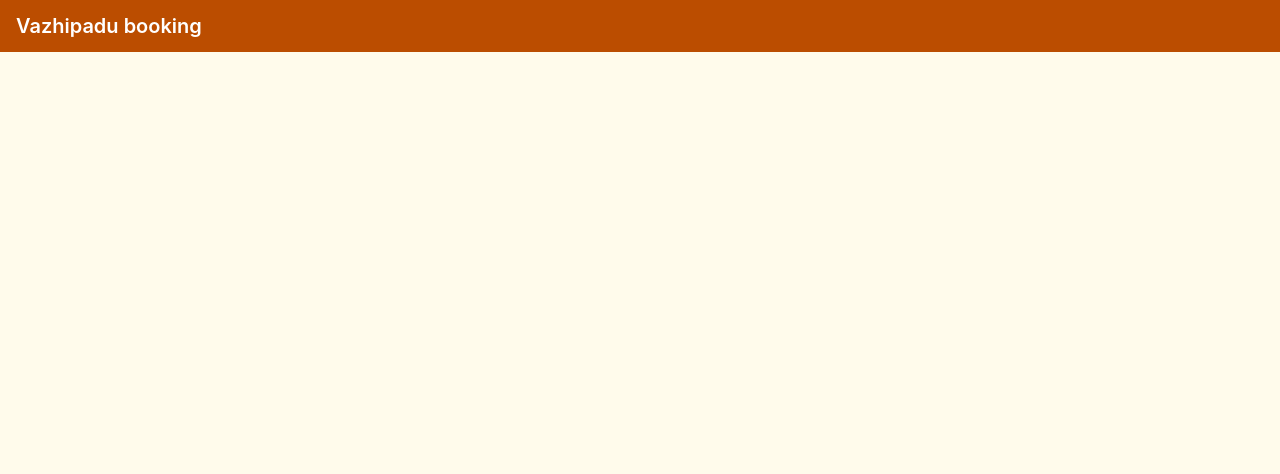
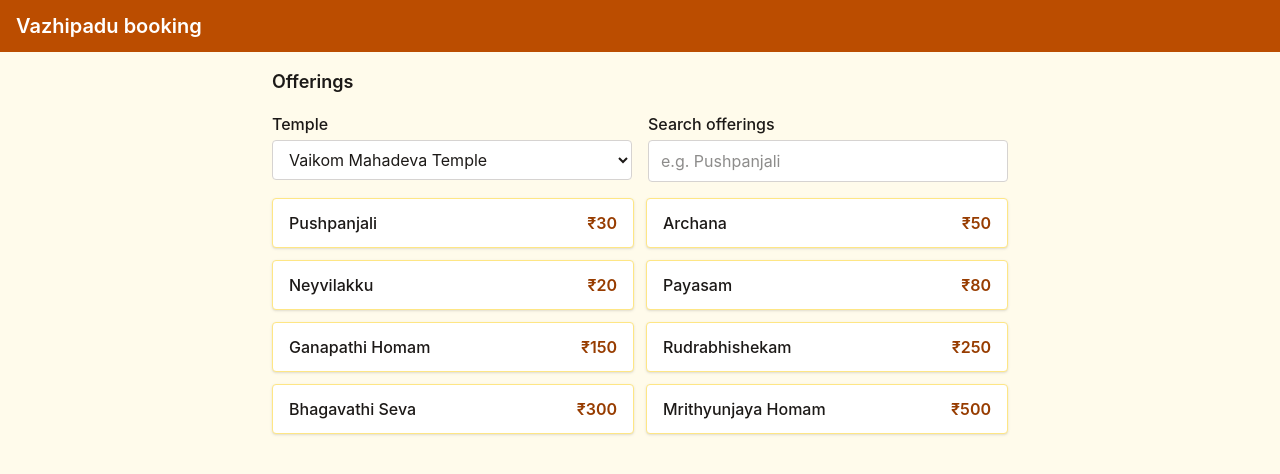
Before and after one commit to adithya-s-edstem/tdb-vazhipadu-frontend, a React (Vite) app: page / in a window 1280 px wide. Shown: the top 474 px of the page. Built offline with nearby package versions, Linux system fonts and the light colour scheme.

Commit message:
Open the app on the offerings page

```diff
--- a/src/app/App.tsx
+++ b/src/app/App.tsx
@@ -1,10 +1,15 @@
+import { OfferingsPage } from "../features/offerings/OfferingsPage";
+
 export function App() {
   return (
     <div className="min-h-screen bg-amber-50 text-stone-900">
       <header className="bg-amber-700 px-4 py-3 text-white">
         <h1 className="text-xl font-semibold">Vazhipadu booking</h1>
       </header>
-      <main className="mx-auto max-w-3xl p-4" />
+      <main className="mx-auto max-w-3xl p-4">
+        <h2 className="mb-4 text-lg font-semibold">Offerings</h2>
+        <OfferingsPage />
+      </main>
     </div>
   );
 }
--- /dev/null
+++ b/src/app/AppProviders.tsx
@@ -0,0 +1,16 @@
+import { QueryClient, QueryClientProvider } from "@tanstack/react-query";
+import { useState, type ReactNode } from "react";
+
+const RETRIES_BEFORE_SHOWING_AN_ERROR = 1;
+
+interface AppProvidersProps {
+  children: ReactNode;
+}
+
+export function AppProviders({ children }: AppProvidersProps) {
+  const [queryClient] = useState(
+    () => new QueryClient({ defaultOptions: { queries: { retry: RETRIES_BEFORE_SHOWING_AN_ERROR } } }),
+  );
+
+  return <QueryClientProvider client={queryClient}>{children}</QueryClientProvider>;
+}
--- a/src/main.tsx
+++ b/src/main.tsx
@@ -1,6 +1,7 @@
 import { StrictMode } from "react";
 import { createRoot } from "react-dom/client";
 import { App } from "./app/App";
+import { AppProviders } from "./app/AppProviders";
 import "./index.css";
 
 const rootElement = document.getElementById("root");
@@ -11,6 +12,8 @@ if (!rootElement) {
 
 createRoot(rootElement).render(
   <StrictMode>
-    <App />
+    <AppProviders>
+      <App />
+    </AppProviders>
   </StrictMode>,
 );
```
Also changed, not shown: 1 other file (tests, documents, lock files or other folders).
